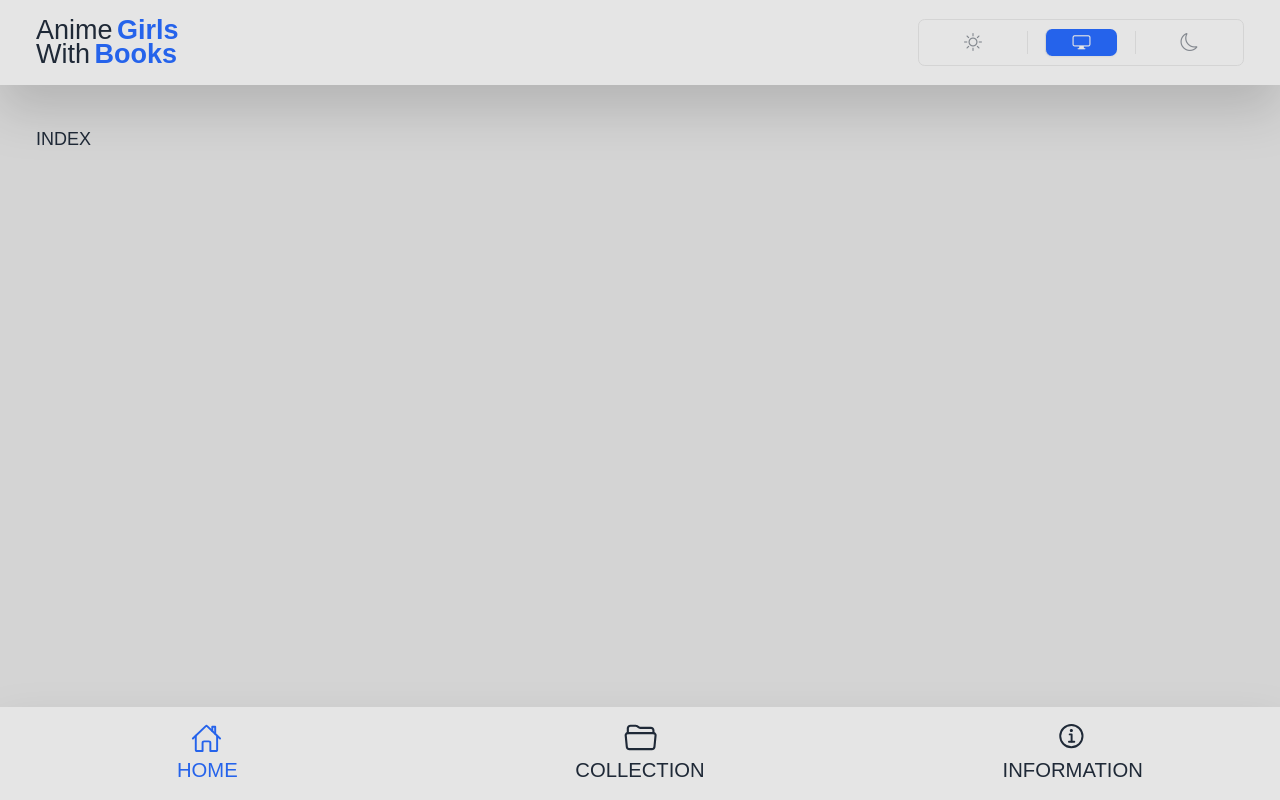
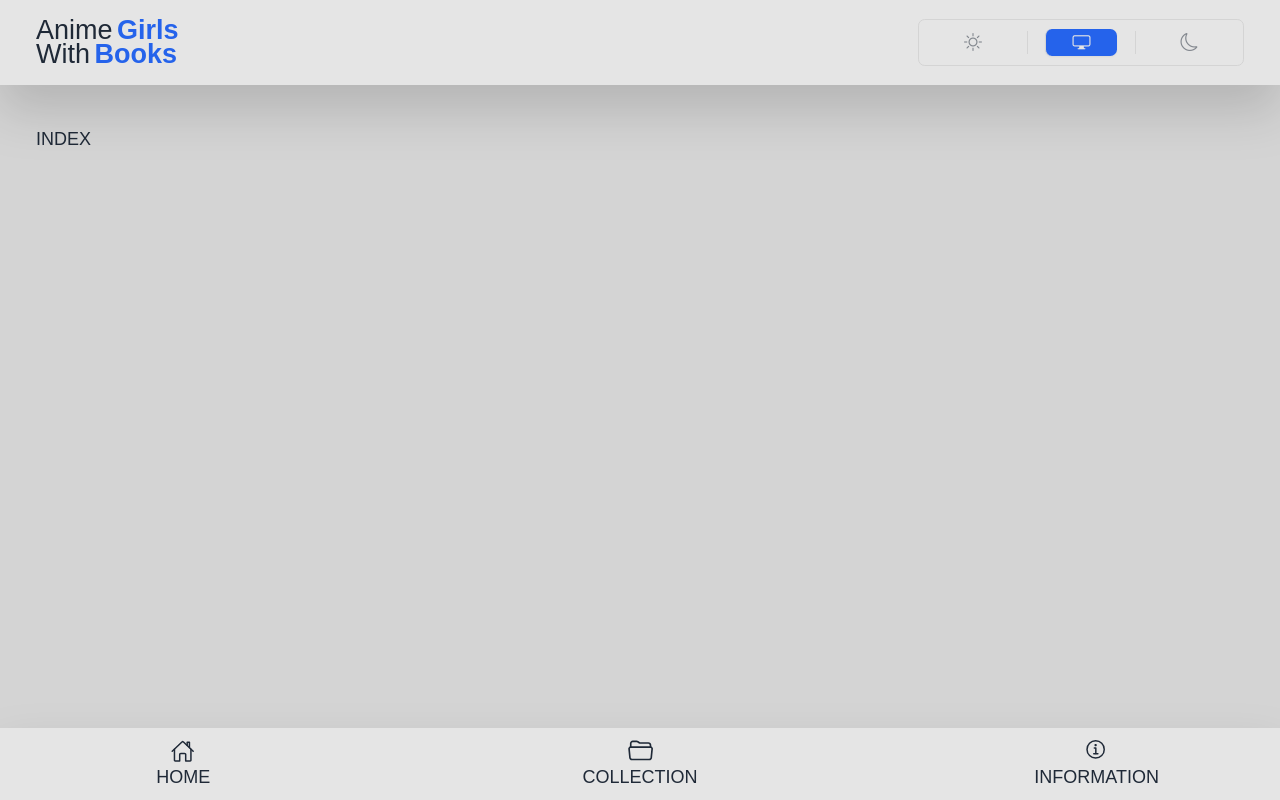
Before and after one commit to zsoltgombocz/anime-girls-with-books, a React (Vite) app: page / in a window 1280 px wide. Built offline with nearby package versions, Linux system fonts and the light colour scheme; a web font is replaced by a local one.

Commit message:
RWD + fix menu active

```diff
--- a/src/components/Menu.tsx
+++ b/src/components/Menu.tsx
@@ -1,13 +1,13 @@
 import { motion as m } from 'framer-motion';
 
-import { useMatches } from 'react-router-dom';
+import { useLocation } from 'react-router-dom';
 import Collection from './svg/Collection';
 import Home from './svg/Home';
 import MenuElement from './MenuElement';
 import Information from './svg/Information';
 
 export default function Header() {
-    const matches = useMatches();
+    const location = useLocation();
 
     const transitionConfig = {
         transition: {
@@ -21,28 +21,28 @@ export default function Header() {
     return (
         <footer
             className={
-                'fixed bottom-0 w-full bg-white-primary dark:bg-gray-primary drop-shadow-2xl px-8 flex flex-row justify-between items-center gap-20 h-22 overflow-clip'
+                'fixed bottom-0 w-full bg-white-primary dark:bg-gray-primary drop-shadow-2xl px-0 flex flex-row justify-between items-center gap-0 lg:gap-20 h-16 overflow-clip'
             }
         >
             <MenuElement
                 Icon={Home}
                 label={'HOME'}
                 whileHover={{ scale: 1.1, ...transitionConfig }}
-                isActive={matches[matches.length - 1].id === 'home'}
+                isActive={location.pathname === '/home'}
                 to={'/'}
             />
             <MenuElement
                 Icon={Collection}
                 label={'COLLECTION'}
                 whileHover={{ scale: 1.1, ...transitionConfig }}
-                isActive={matches[0].id === 'collection'}
+                isActive={location.pathname === '/my-collection'}
                 to={'my-collection'}
             />
             <MenuElement
                 Icon={Information}
                 label={'INFORMATION'}
                 whileHover={{ scale: 1.1, ...transitionConfig }}
-                isActive={matches[0].id === 'informations'}
+                isActive={location.pathname === '/information'}
                 to={'information'}
             />
         </footer>
--- a/src/components/MenuElement.tsx
+++ b/src/components/MenuElement.tsx
@@ -28,7 +28,7 @@ export default function MenuElement({
 
     return (
         <m.div
-            className={`cursor-pointer flex flex-col items-center w-1/3 py-3 h-full relative overflow-hidden ${hoverStyle} ${activeStyle}`}
+            className={`cursor-pointer flex flex-col items-center w-1/3 py-1 lg:py-2 h-full relative overflow-hidden justify-center ${hoverStyle} ${activeStyle}`}
             whileHover={whileHover}
             variants={variants}
             initial={initial}
@@ -38,7 +38,11 @@ export default function MenuElement({
         >
             <Icon />
 
-            <span className={`text-lg ${hover && 'text-white-primary'}`}>
+            <span
+                className={`text-sm lg:text-base ${
+                    hover && 'text-white-primary'
+                }`}
+            >
                 {label}
             </span>
             <AnimatePresence>
```
